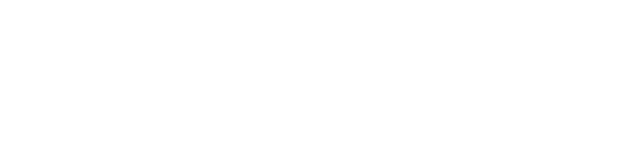
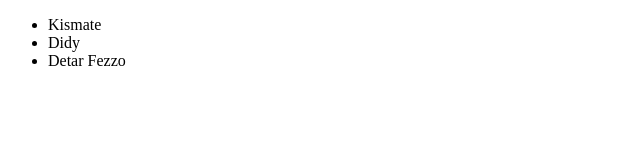
Before and after one commit to CKIKgery/Allatok, a plain HTML site: page index.html in a window 1280 px wide. Shown: the whole page, without its empty margins (0-640 px from the left). Drawn offline with Linux system fonts and the light colour scheme.

```diff
--- a/index.html
+++ b/index.html
@@ -6,6 +6,10 @@
     <title>Document</title>
 </head>
 <body>
-
+    <ul>
+        <li>Kismate</li>
+        <li>Didy</li>
+        <li>Detar Fezzo</li>
+    </ul>
 </body>
 </html>
```
